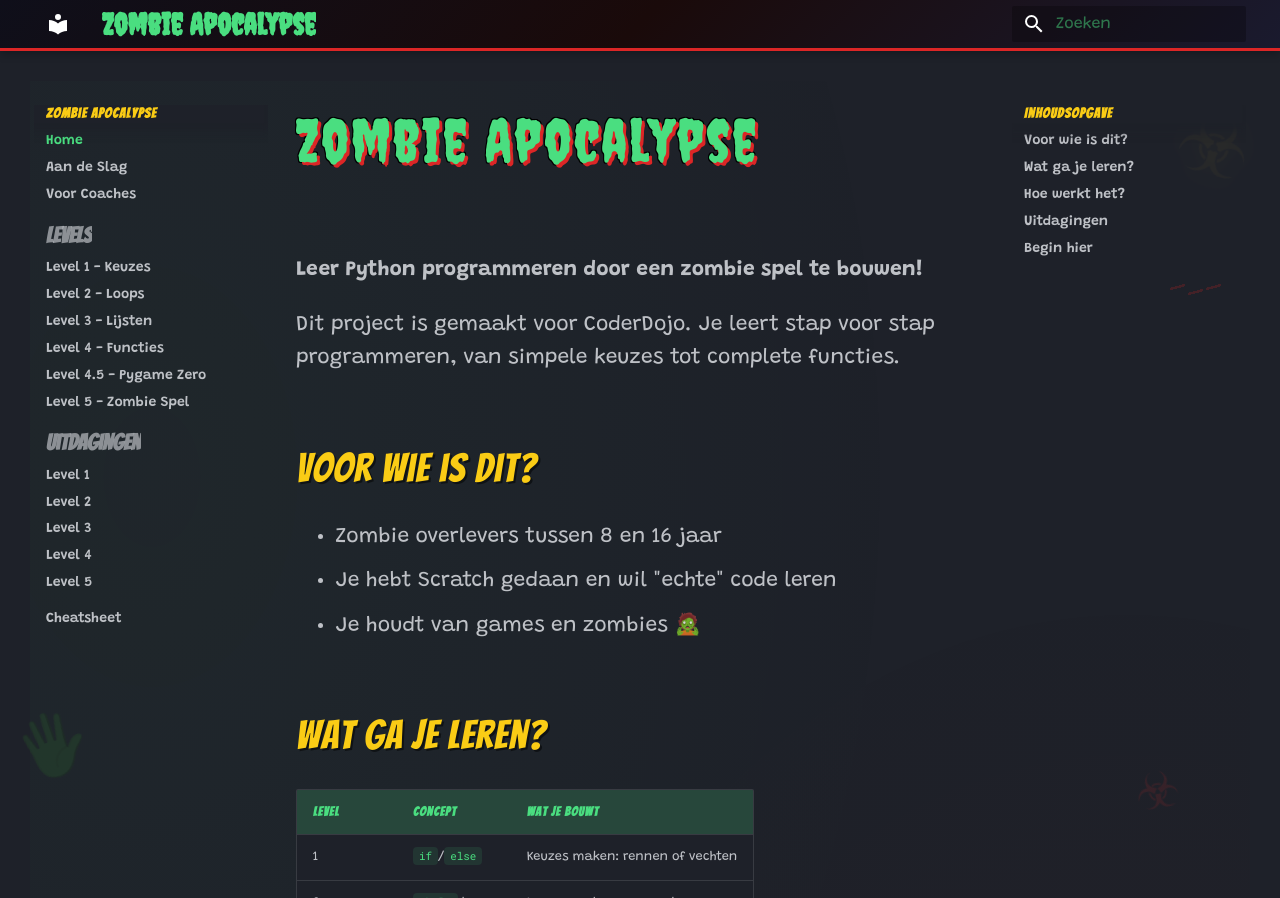
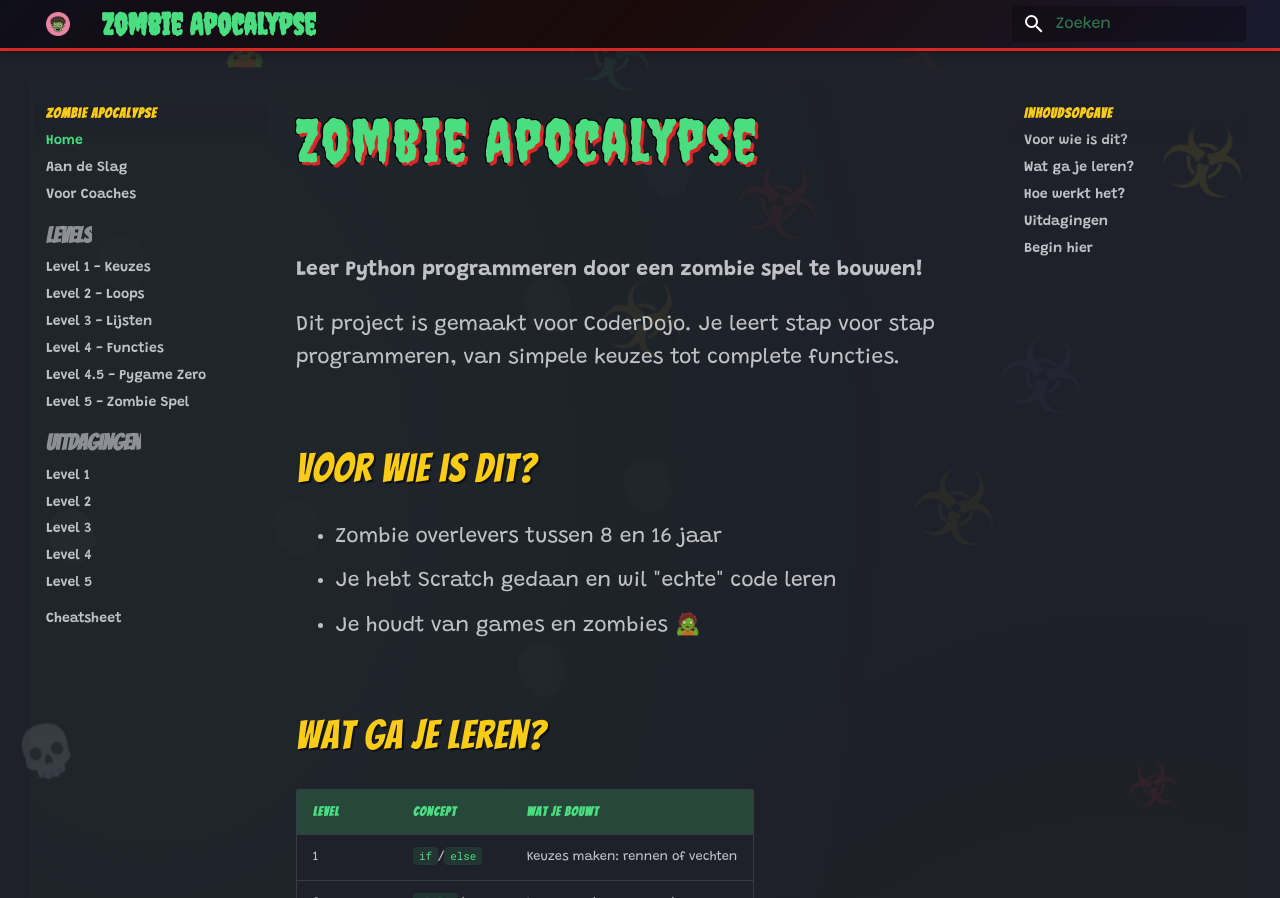
Before and after one commit to Laoujin/CoderDojo-Zombies, an MkDocs documentation site: the page built from docs/index.md, in a window 1280 px wide. Shown: the top 898 px of the page. Built offline with MkDocs 1.6.1 and Material for MkDocs 9.7.7, drawn with Linux system fonts in a browser that asks for light colours.

Commit message:
Add logo, more skulls/biohazards, remove claw marks
- Use favicon.png as header logo
- Add more scattered skulls and biohazards
- Remove claw marks
- Replace handprints with zombie emoji

```diff
--- a/docs/stylesheets/zombie-theme.css
+++ b/docs/stylesheets/zombie-theme.css
@@ -181,86 +181,79 @@
   letter-spacing: 1px;
 }
 
-/* Biohazard symbol - top right */
+/* Biohazard symbols scattered in background */
 .md-content::before {
   content: "☣";
   position: fixed;
   top: 100px;
   right: 30px;
-  font-size: 80px;
-  color: rgba(250, 204, 21, 0.15);
+  font-size: 100px;
+  color: rgba(250, 204, 21, 0.12);
   pointer-events: none;
   z-index: 0;
   transform: rotate(15deg);
-  text-shadow: 0 0 20px rgba(250, 204, 21, 0.1);
+  text-shadow:
+    /* More biohazards at different positions */
+    -400px 150px 0 rgba(220, 38, 38, 0.08),
+    -150px 400px 0 rgba(250, 204, 21, 0.06),
+    -600px 50px 0 rgba(74, 222, 128, 0.07),
+    -300px -50px 0 rgba(220, 38, 38, 0.05),
+    -500px 300px 0 rgba(250, 204, 21, 0.08),
+    -100px 250px 0 rgba(168, 85, 247, 0.06);
   animation: biohazard-pulse 4s ease-in-out infinite;
 }
 
 @keyframes biohazard-pulse {
-  0%, 100% { opacity: 0.15; transform: rotate(15deg) scale(1); }
-  50% { opacity: 0.25; transform: rotate(15deg) scale(1.05); }
+  0%, 100% { opacity: 1; }
+  50% { opacity: 0.7; }
 }
 
-/* Zombie handprint - bottom left */
+/* Skulls scattered around */
 .md-content::after {
-  content: "🖐";
+  content: "💀";
   position: fixed;
   bottom: 120px;
   left: 15px;
-  font-size: 60px;
+  font-size: 50px;
   pointer-events: none;
   z-index: 0;
-  transform: rotate(-20deg);
-  filter: grayscale(100%) brightness(0.4) sepia(100%) hue-rotate(70deg) saturate(300%);
-  opacity: 0.25;
+  transform: rotate(-15deg);
+  opacity: 0.15;
+  text-shadow:
+    /* More skulls scattered */
+    80px -200px 0 rgba(255,255,255,0.12),
+    -20px -350px 0 rgba(255,255,255,0.1),
+    650px -100px 0 rgba(255,255,255,0.08),
+    600px -300px 0 rgba(255,255,255,0.1),
+    200px -450px 0 rgba(255,255,255,0.07),
+    500px 50px 0 rgba(255,255,255,0.09),
+    300px -150px 0 rgba(255,255,255,0.06),
+    750px -400px 0 rgba(255,255,255,0.08);
 }
 
-/* Claw scratch marks - right side */
-.md-sidebar--secondary::before {
-  content: "";
-  position: fixed;
-  top: 250px;
-  right: 50px;
-  width: 60px;
-  height: 80px;
-  pointer-events: none;
-  z-index: 0;
-  opacity: 0.2;
-  background:
-    /* Scratch 1 */
-    linear-gradient(165deg, transparent 45%, var(--blood-red) 45%, var(--blood-red) 48%, transparent 48%),
-    /* Scratch 2 */
-    linear-gradient(165deg, transparent 45%, var(--blood-red) 45%, var(--blood-red) 48%, transparent 48%),
-    /* Scratch 3 */
-    linear-gradient(165deg, transparent 45%, var(--blood-red) 45%, var(--blood-red) 48%, transparent 48%);
-  background-size: 15px 100%, 15px 100%, 15px 100%;
-  background-position: 0 0, 18px 5px, 36px 0;
-  background-repeat: no-repeat;
-}
 
-/* Second biohazard - bottom right, smaller */
+/* Biohazard bottom right */
 .md-footer::before {
   content: "☣";
   position: fixed;
   bottom: 80px;
   right: 100px;
-  font-size: 50px;
-  color: rgba(220, 38, 38, 0.12);
+  font-size: 60px;
+  color: rgba(220, 38, 38, 0.1);
   pointer-events: none;
   z-index: 0;
   transform: rotate(-10deg);
 }
 
-/* Zombie handprint - sidebar */
+/* Zombie emoji - sidebar */
 .md-sidebar--primary::after {
-  content: "🖐";
+  content: "🧟";
   position: absolute;
-  bottom: 80px;
+  bottom: 60px;
   right: 5px;
-  font-size: 40px;
+  font-size: 35px;
   pointer-events: none;
-  transform: rotate(35deg);
-  filter: grayscale(100%) brightness(0.3) sepia(100%) hue-rotate(320deg) saturate(400%);
+  transform: scaleX(-1);
   opacity: 0.2;
 }
 
--- a/mkdocs.yml
+++ b/mkdocs.yml
@@ -11,6 +11,8 @@ exclude_docs: |
 theme:
   name: material
   language: nl
+  logo: favicon.png
+  favicon: favicon.png
   palette:
     scheme: slate
     primary: red
```
Also changed, not shown: docs/favicon.png (added).
